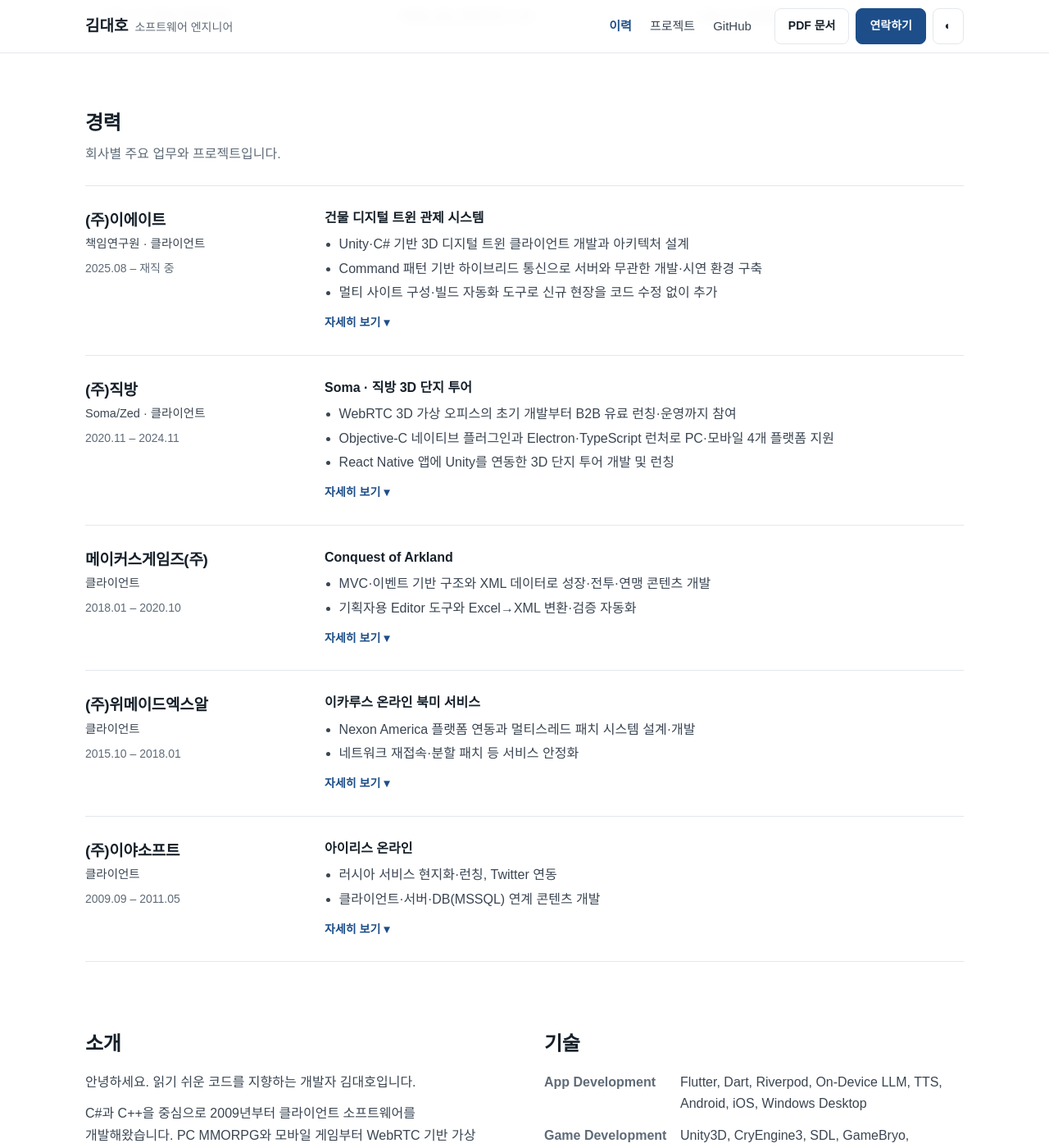
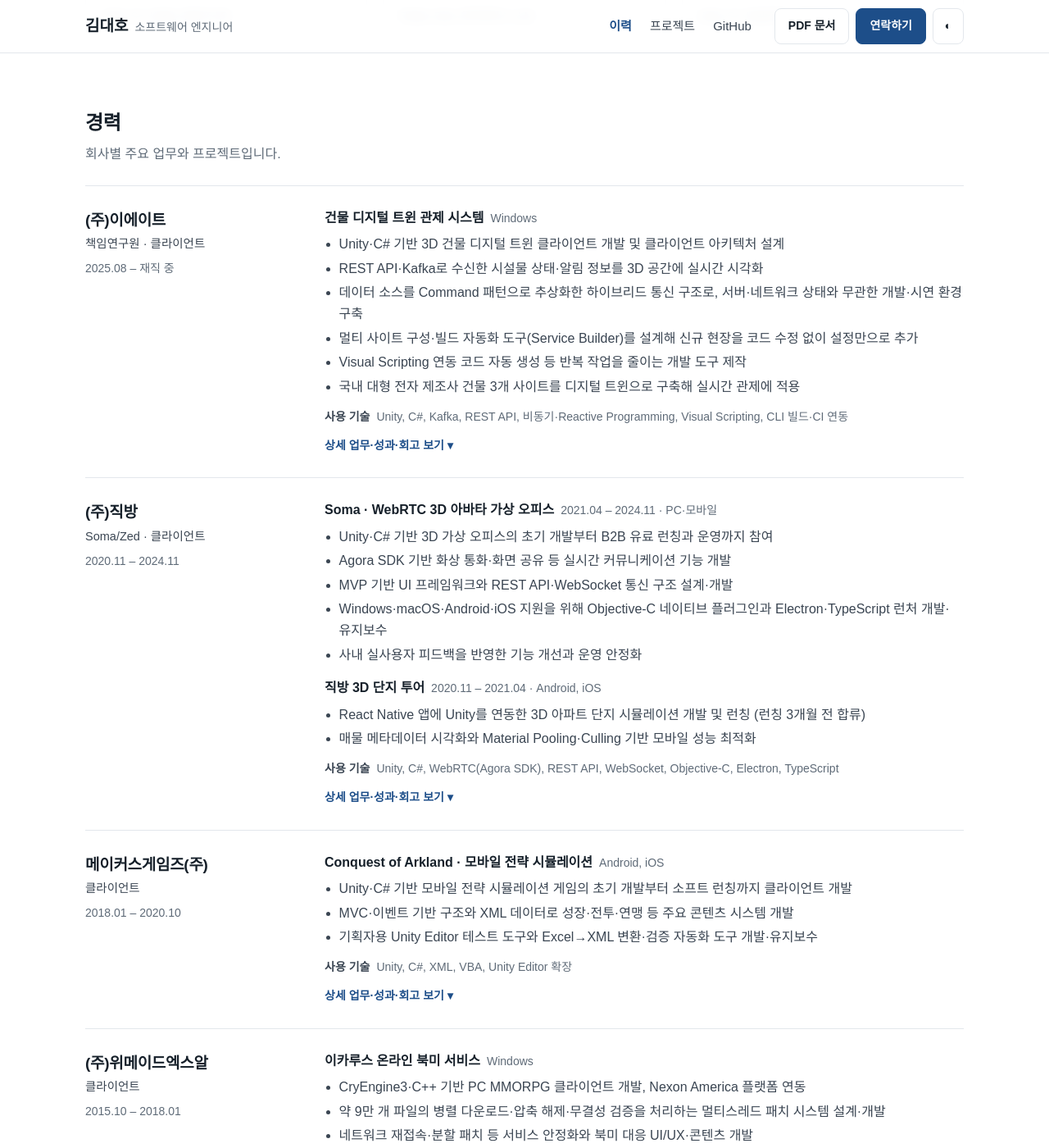
Before and after one commit to aquhm/aquhm.github.io, a Jekyll site: the page built from index.md, in a window 1280 px wide and 1400 px high, scrolled down 1515 px. Shown: the whole window at 82% size. Built offline with Jekyll 4.4.1, drawn with Linux system fonts in a browser that asks for light colours; some web fonts are replaced; some of the changed text lies outside the part shown.

Commit message:
홈 경력을 회사별 프로젝트·사용 기술 단위로 확장
Co-Authored-By: Claude Opus 5.5 <noreply@anthropic.com>

```diff
--- a/_data/home.yml
+++ b/_data/home.yml
@@ -12,49 +12,78 @@ profile:
 career_total: 회사별 주요 업무와 프로젝트입니다.
 
 # 경력 요약 — _config.yml Experience 항목의 title과 같은 키로 연결한다.
+# projects: 회사에서 맡은 프로젝트별 요약, stack: 그 회사에서 실제로 쓴 기술
 experience:
   이에이트:
     company: (주)이에이트
     role: 책임연구원 · 클라이언트
     period: 2025.08 – 재직 중
-    project: 건물 디지털 트윈 관제 시스템
-    summary:
-      - Unity·C# 기반 3D 디지털 트윈 클라이언트 개발과 아키텍처 설계
-      - Command 패턴 기반 하이브리드 통신으로 서버와 무관한 개발·시연 환경 구축
-      - 멀티 사이트 구성·빌드 자동화 도구로 신규 현장을 코드 수정 없이 추가
+    projects:
+      - name: 건물 디지털 트윈 관제 시스템
+        sub: Windows
+        items:
+          - Unity·C# 기반 3D 건물 디지털 트윈 클라이언트 개발 및 클라이언트 아키텍처 설계
+          - REST API·Kafka로 수신한 시설물 상태·알림 정보를 3D 공간에 실시간 시각화
+          - 데이터 소스를 Command 패턴으로 추상화한 하이브리드 통신 구조로, 서버·네트워크 상태와 무관한 개발·시연 환경 구축
+          - 멀티 사이트 구성·빌드 자동화 도구(Service Builder)를 설계해 신규 현장을 코드 수정 없이 설정만으로 추가
+          - Visual Scripting 연동 코드 자동 생성 등 반복 작업을 줄이는 개발 도구 제작
+          - 국내 대형 전자 제조사 건물 3개 사이트를 디지털 트윈으로 구축해 실시간 관제에 적용
+    stack: Unity, C#, Kafka, REST API, 비동기·Reactive Programming, Visual Scripting, CLI 빌드·CI 연동
   직방:
     company: (주)직방
     role: Soma/Zed · 클라이언트
     period: 2020.11 – 2024.11
-    project: Soma · 직방 3D 단지 투어
-    summary:
-      - WebRTC 3D 가상 오피스의 초기 개발부터 B2B 유료 런칭·운영까지 참여
-      - Objective-C 네이티브 플러그인과 Electron·TypeScript 런처로 PC·모바일 4개 플랫폼 지원
-      - React Native 앱에 Unity를 연동한 3D 단지 투어 개발 및 런칭
+    projects:
+      - name: Soma · WebRTC 3D 아바타 가상 오피스
+        sub: 2021.04 – 2024.11 · PC·모바일
+        items:
+          - Unity·C# 기반 3D 가상 오피스의 초기 개발부터 B2B 유료 런칭과 운영까지 참여
+          - Agora SDK 기반 화상 통화·화면 공유 등 실시간 커뮤니케이션 기능 개발
+          - MVP 기반 UI 프레임워크와 REST API·WebSocket 통신 구조 설계·개발
+          - Windows·macOS·Android·iOS 지원을 위해 Objective-C 네이티브 플러그인과 Electron·TypeScript 런처 개발·유지보수
+          - 사내 실사용자 피드백을 반영한 기능 개선과 운영 안정화
+      - name: 직방 3D 단지 투어
+        sub: 2020.11 – 2021.04 · Android, iOS
+        items:
+          - React Native 앱에 Unity를 연동한 3D 아파트 단지 시뮬레이션 개발 및 런칭 (런칭 3개월 전 합류)
+          - 매물 메타데이터 시각화와 Material Pooling·Culling 기반 모바일 성능 최적화
+    stack: Unity, C#, WebRTC(Agora SDK), REST API, WebSocket, Objective-C, Electron, TypeScript
   메이커스게임즈:
     company: 메이커스게임즈(주)
     role: 클라이언트
     period: 2018.01 – 2020.10
-    project: Conquest of Arkland
-    summary:
-      - MVC·이벤트 기반 구조와 XML 데이터로 성장·전투·연맹 콘텐츠 개발
-      - 기획자용 Editor 도구와 Excel→XML 변환·검증 자동화
+    projects:
+      - name: Conquest of Arkland · 모바일 전략 시뮬레이션
+        sub: Android, iOS
+        items:
+          - Unity·C# 기반 모바일 전략 시뮬레이션 게임의 초기 개발부터 소프트 런칭까지 클라이언트 개발
+          - MVC·이벤트 기반 구조와 XML 데이터로 성장·전투·연맹 등 주요 콘텐츠 시스템 개발
+          - 기획자용 Unity Editor 테스트 도구와 Excel→XML 변환·검증 자동화 도구 개발·유지보수
+    stack: Unity, C#, XML, VBA, Unity Editor 확장
   위메이드엑스알:
     company: (주)위메이드엑스알
     role: 클라이언트
     period: 2015.10 – 2018.01
-    project: 이카루스 온라인 북미 서비스
-    summary:
-      - Nexon America 플랫폼 연동과 멀티스레드 패치 시스템 설계·개발
-      - 네트워크 재접속·분할 패치 등 서비스 안정화
+    projects:
+      - name: 이카루스 온라인 북미 서비스
+        sub: Windows
+        items:
+          - CryEngine3·C++ 기반 PC MMORPG 클라이언트 개발, Nexon America 플랫폼 연동
+          - 약 9만 개 파일의 병렬 다운로드·압축 해제·무결성 검증을 처리하는 멀티스레드 패치 시스템 설계·개발
+          - 네트워크 재접속·분할 패치 등 서비스 안정화와 북미 대응 UI/UX·콘텐츠 개발
+    stack: C++, CryEngine3, WinAPI, STL, ActionScript 3.0, Scaleform
   이야소프트:
     company: (주)이야소프트
     role: 클라이언트
     period: 2009.09 – 2011.05
-    project: 아이리스 온라인
-    summary:
-      - 러시아 서비스 현지화·런칭, Twitter 연동
-      - 클라이언트·서버·DB(MSSQL) 연계 콘텐츠 개발
+    projects:
+      - name: 아이리스 온라인
+        sub: Windows
+        items:
+          - GameBryo·C++ 기반 PC MMORPG 클라이언트 개발, 러시아 서비스 현지화·런칭
+          - Twitter(Twitcurl) 연동 등 SNS 기능과 파티·길드·캐시 아이템 콘텐츠 개발
+          - 콘텐츠 단위의 클라이언트·서버·DB(MSSQL) 연계 개발
+    stack: C++, GameBryo, MFC, MSSQL
 
 docs:
   - title: 이력서
--- a/_layouts/home.html
+++ b/_layouts/home.html
@@ -74,12 +74,15 @@ layout: page
           <p class="when">{{ s.period | default: item.caption }}</p>
         </div>
         <div>
-          <p class="proj">{{ s.project | default: item.quote }}</p>
-          {%- if s.summary %}
-          <ul>{% for line in s.summary %}<li>{{ line }}</li>{% endfor %}</ul>
-          {%- endif %}
+          {%- for pj in s.projects %}
+          <div class="exp-proj">
+            <p class="proj">{{ pj.name }}{% if pj.sub %}<span>{{ pj.sub }}</span>{% endif %}</p>
+            <ul>{% for line in pj.items %}<li>{{ line }}</li>{% endfor %}</ul>
+          </div>
+          {%- endfor %}
+          {%- if s.stack %}<p class="exp-stack"><b>사용 기술</b>{{ s.stack }}</p>{% endif %}
           <details>
-            <summary>자세히 보기</summary>
+            <summary>상세 업무·성과·회고 보기</summary>
             <div class="exp-detail">{{ item.description | markdownify }}</div>
           </details>
         </div>
--- a/_sass/_site.scss
+++ b/_sass/_site.scss
@@ -137,6 +137,10 @@ h1, h2, h3 { letter-spacing: -0.015em; }
   .role { color: var(--soft); font-size: 14.5px; margin: 2px 0 0; }
   .when { color: var(--muted); font-size: 14px; font-variant-numeric: tabular-nums; margin: 6px 0 0; }
   .proj { font-weight: 700; margin: 0; }
+  .proj span { font-weight: 400; color: var(--muted); font-size: 14px; margin-left: 8px; }
+  .exp-proj + .exp-proj { margin-top: 14px; }
+  .exp-stack { margin: 12px 0 0; font-size: 14px; color: var(--muted); }
+  .exp-stack b { color: var(--soft); font-weight: 600; margin-right: 8px; }
   ul { margin: 6px 0 0; padding-left: 1.1em; color: var(--soft); }
   li { margin: 3px 0; }
   details { margin-top: 10px; }
```
